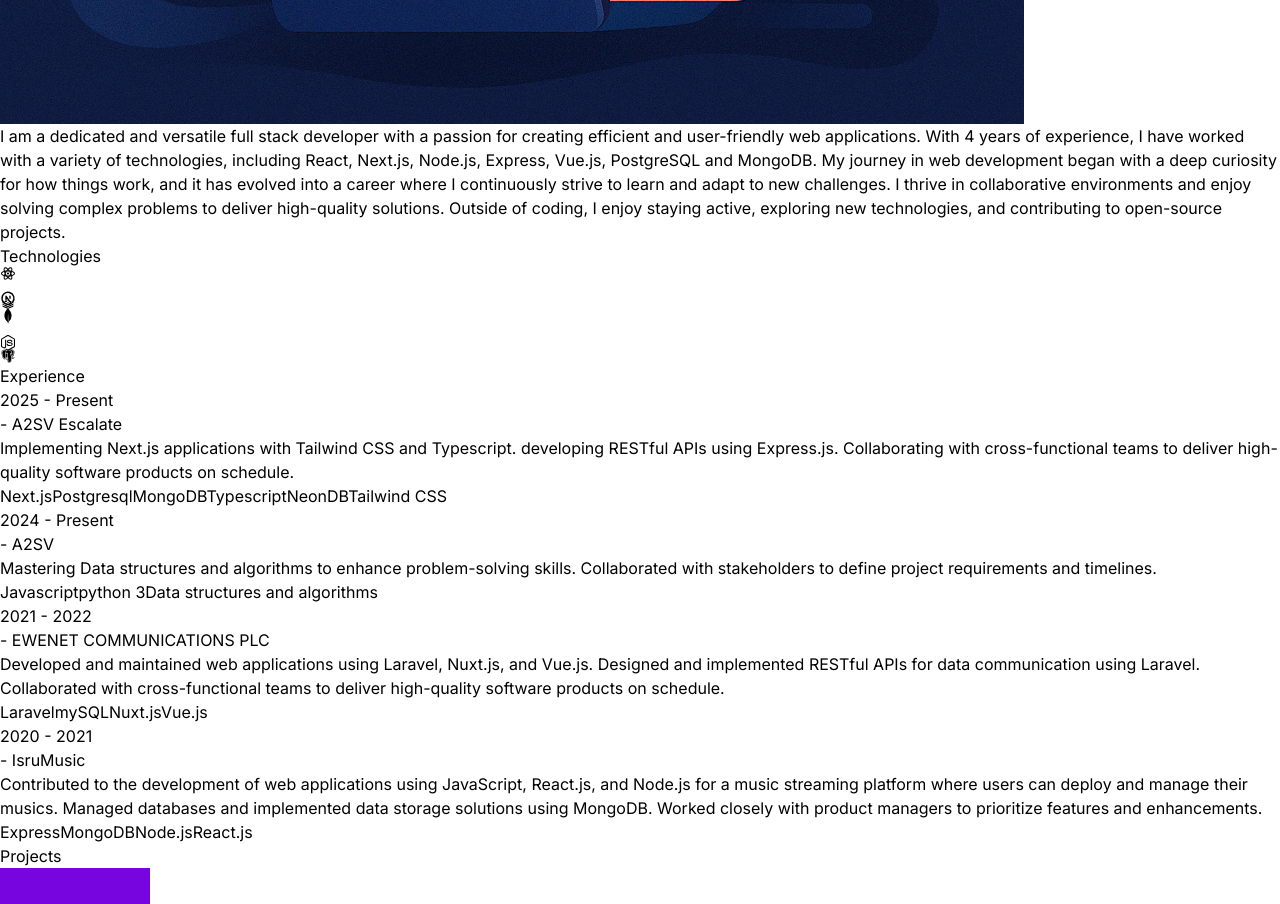
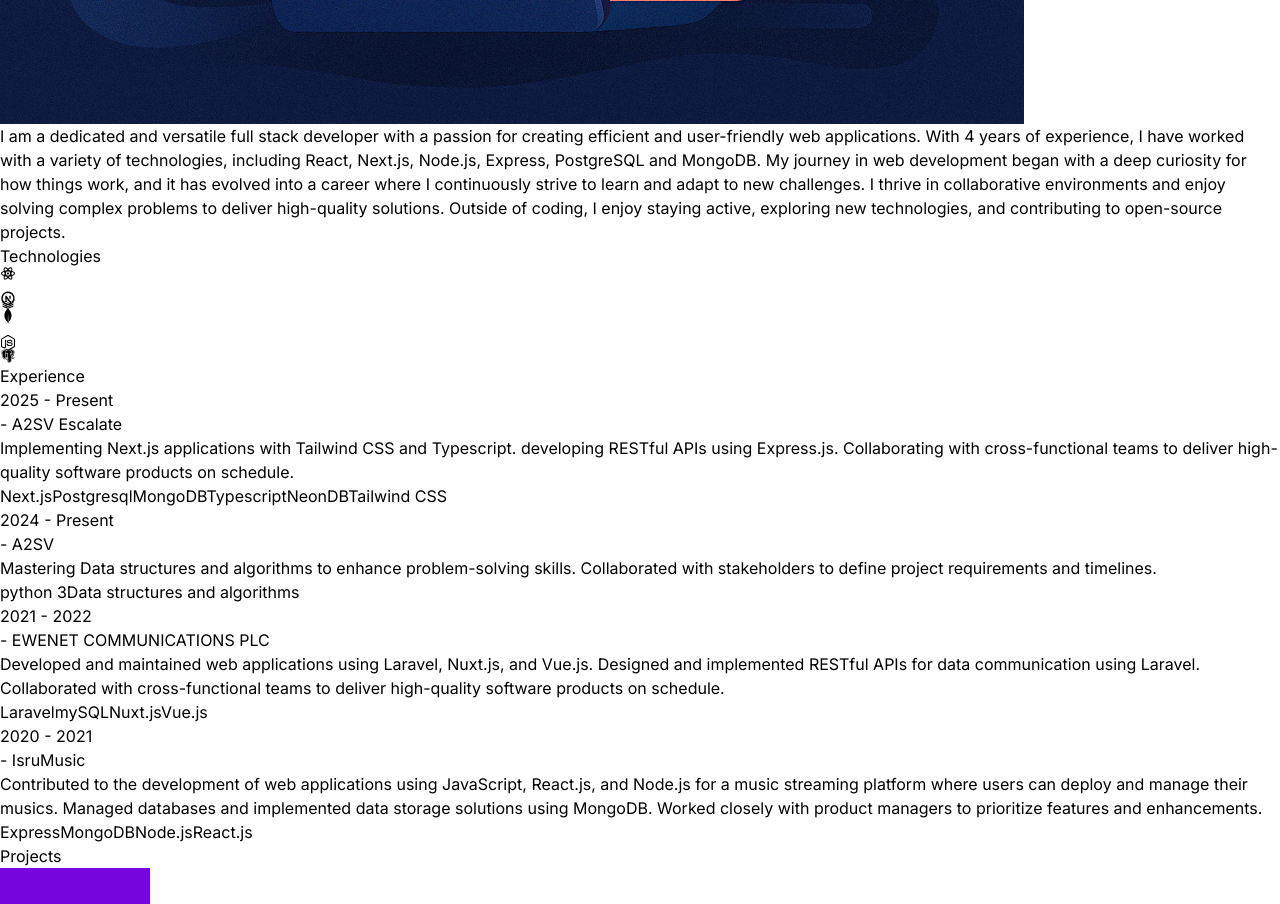
Before and after one commit to Isru10/JohanPortfolio, a React (Vite) app: page / in a window 1280 px wide. Shown: the part 3140-4044 px from the top of the page. Built offline with nearby package versions, Linux system fonts and the light colour scheme; a web font is replaced by a local one.

Commit message:
updated about text

```diff
--- a/src/constants/index.js
+++ b/src/constants/index.js
@@ -5,7 +5,7 @@
 
 export const HERO_CONTENT = `I am a passionate full stack developer with a knack for crafting robust and scalable web applications. With 4 years of hands-on experience, I have honed my skills in front-end technologies like React and Nextjs.js, as well as back-end technologies like Node.js, Laravel, Express, and databases like MongoDB and PostgreSQL. My goal is to create innovative solutions that drive business growth and deliver exceptional user experiences.`;
 
-export const ABOUT_TEXT = `I am a dedicated and versatile full stack developer with a passion for creating efficient and user-friendly web applications. With 4 years of experience, I have worked with a variety of technologies, including React, Next.js, Node.js, Express, Vue.js, PostgreSQL and MongoDB. My journey in web development began with a deep curiosity for how things work, and it has evolved into a career where I continuously strive to learn and adapt to new challenges. I thrive in collaborative environments and enjoy solving complex problems to deliver high-quality solutions. Outside of coding, I enjoy staying active, exploring new technologies, and contributing to open-source projects.`;
+export const ABOUT_TEXT = `I am a dedicated and versatile full stack developer with a passion for creating efficient and user-friendly web applications. With 4 years of experience, I have worked with a variety of technologies, including React, Next.js, Node.js, Express, PostgreSQL and MongoDB. My journey in web development began with a deep curiosity for how things work, and it has evolved into a career where I continuously strive to learn and adapt to new challenges. I thrive in collaborative environments and enjoy solving complex problems to deliver high-quality solutions. Outside of coding, I enjoy staying active, exploring new technologies, and contributing to open-source projects.`;
 
 export const EXPERIENCES = [
     {
@@ -20,7 +20,7 @@
     role: "A2SVian/ A2SV Trainee",
     company: "A2SV",
     description: `Mastering Data structures and algorithms to enhance problem-solving skills. Collaborated with stakeholders to define project requirements and timelines.`,
-    technologies: ["Javascript", "python 3", "Data structures and algorithms"],
+    technologies: [ "python 3", "Data structures and algorithms"],
   },
 
   {
```
